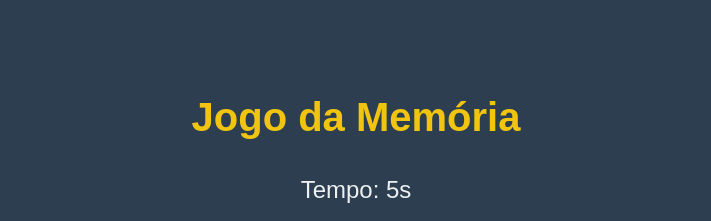
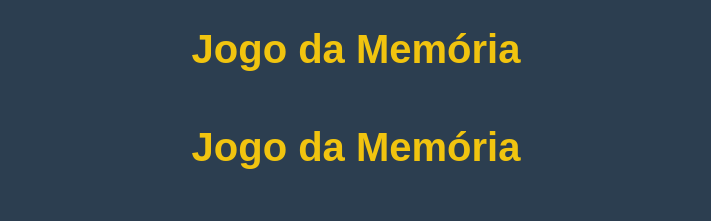
Before and after one commit to 1rlanlima/teste-git, a plain HTML site: page index.html in a window 1280 px wide. Shown: the top 221 px of the page, without its empty margins (284-995 px from the left). Drawn offline with Linux system fonts and the light colour scheme.

Commit message:
segundo comit

```diff
--- a/index.html
+++ b/index.html
@@ -7,6 +7,8 @@
     <link rel="stylesheet" href="style.css">
 </head>
 <body>
+    <h1>Jogo da Memória</h1>
+    <h1>Jogo da Memória</h1>
     <h1>Jogo da Memória</h1>
     <div class="timer">Tempo: <span id="time">0</span>s</div>
     <div class="score">Pares encontrados: <span id="pairs-found">0</span></div>
```
